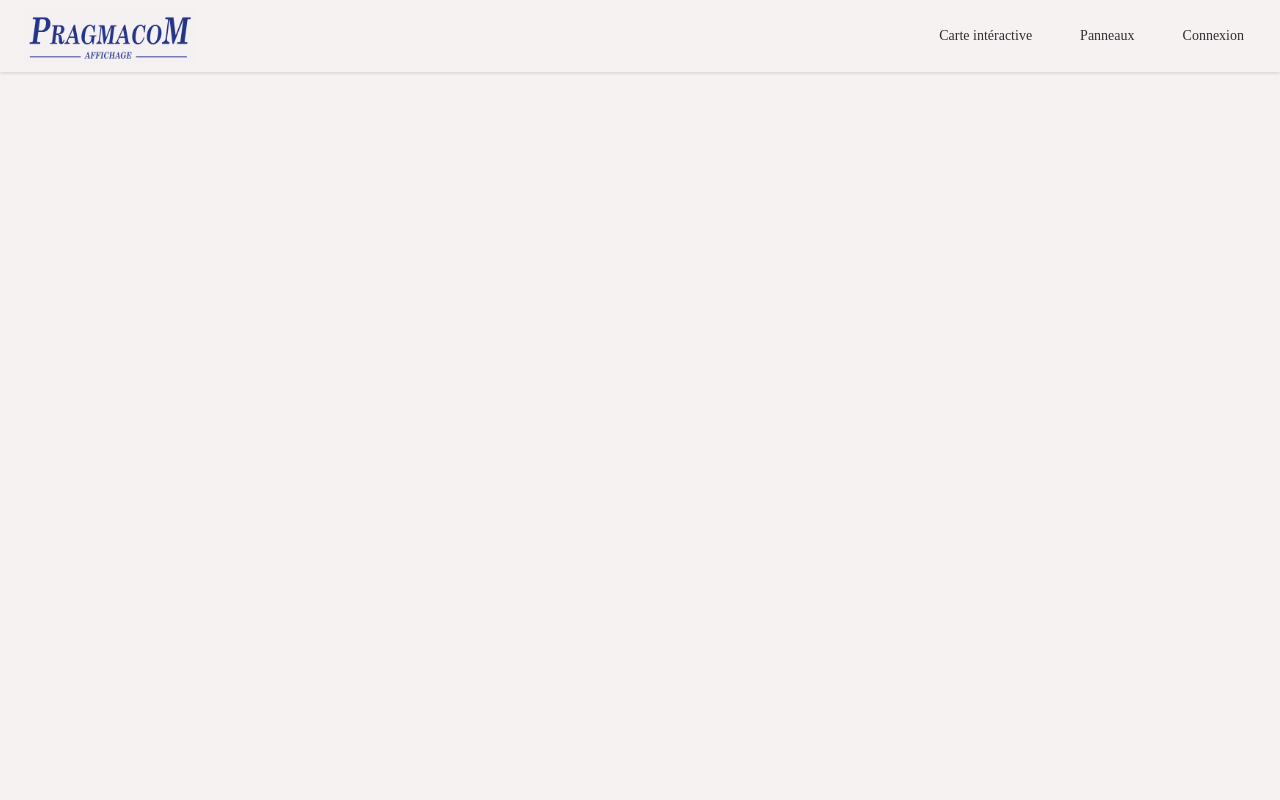
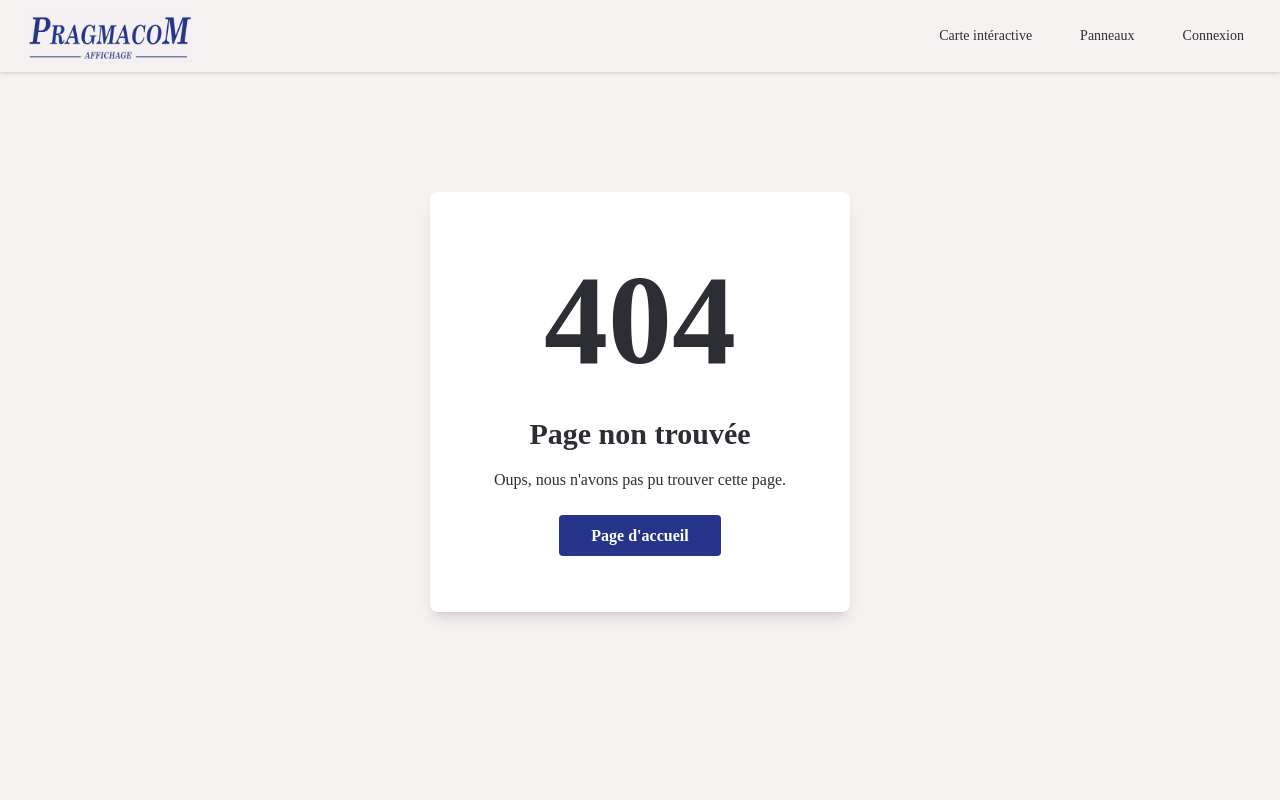
Before and after one commit to otarie-aveugle/PragmacoM, a Vue app: page /edit_panel in a window 1280 px wide. Shown: the top 800 px of the page. Built offline with nearby package versions, Linux system fonts and the light colour scheme.

Commit message:
update add_404-not-found-page : function properly + design WIP

```diff
--- a/src/router/index.js
+++ b/src/router/index.js
@@ -11,6 +11,7 @@ import PanelsPage from '@/views/Panels/PanelsPage.vue'
 import CreatePanelPage from '@/views/Panels/CreatePanelPage.vue'
 import EditPanelPage from '@/views/Panels/EditPanelPage.vue'
 import InteractiveMap from '@/views/InteractiveMap.vue'
+import NotFoundPage from '@/views/NotFoundPage.vue'
 
 const router = createRouter({
   history: createWebHistory(import.meta.env.BASE_URL),
@@ -70,6 +71,11 @@ const router = createRouter({
           name: 'success_recover_password',
           component: SuccessRecoveryPassword,
         },
+        {
+          path: '/:pathMatch(.*)',
+          name: 'NotFound',
+          component: NotFoundPage,
+        }
       ],
     },
   ],
--- /dev/null
+++ b/src/views/NotFoundPage.vue
@@ -0,0 +1,22 @@
+<script>
+export default {
+    name: 'NotFoundPage',
+}
+</script>
+
+<template>
+    <section class="flex items-center h-full p-16 dark:text-gray-800">
+        <div class="container flex flex-col items-center justify-center px-5 mx-auto my-8">
+            <div class="max-w-xl text-center bg-white shadow-lg rounded-lg p-16">
+                <h2 class="mb-8 font-extrabold text-9xl dark:text-gray-400"><span class="sr-only"></span> 404 </h2>
+                <p class="text-2xl font-semibold md:text-3xl"> Page non trouvée </p>
+                <p class="mt-4 mb-8 dark:text-gray-600"> Oups, nous n'avons pas pu trouver cette page. </p>
+                <RouterLink to="/" class="px-8 py-3 font-semibold rounded bg-primary text-white hover:bg-blue-600 transition duration-300"> Page d'accueil </RouterLink>
+            </div>
+        </div>
+    </section>
+</template>
+
+
+
+<style></style>
```
